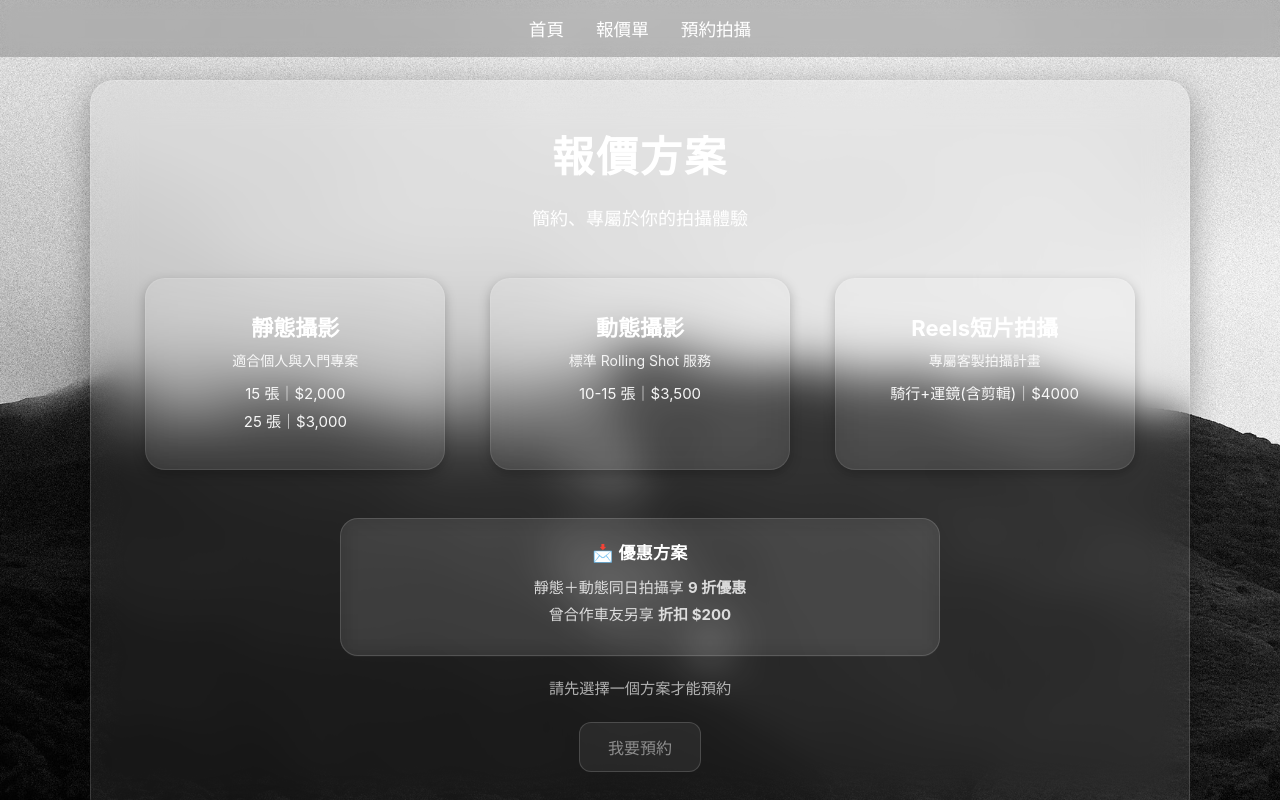
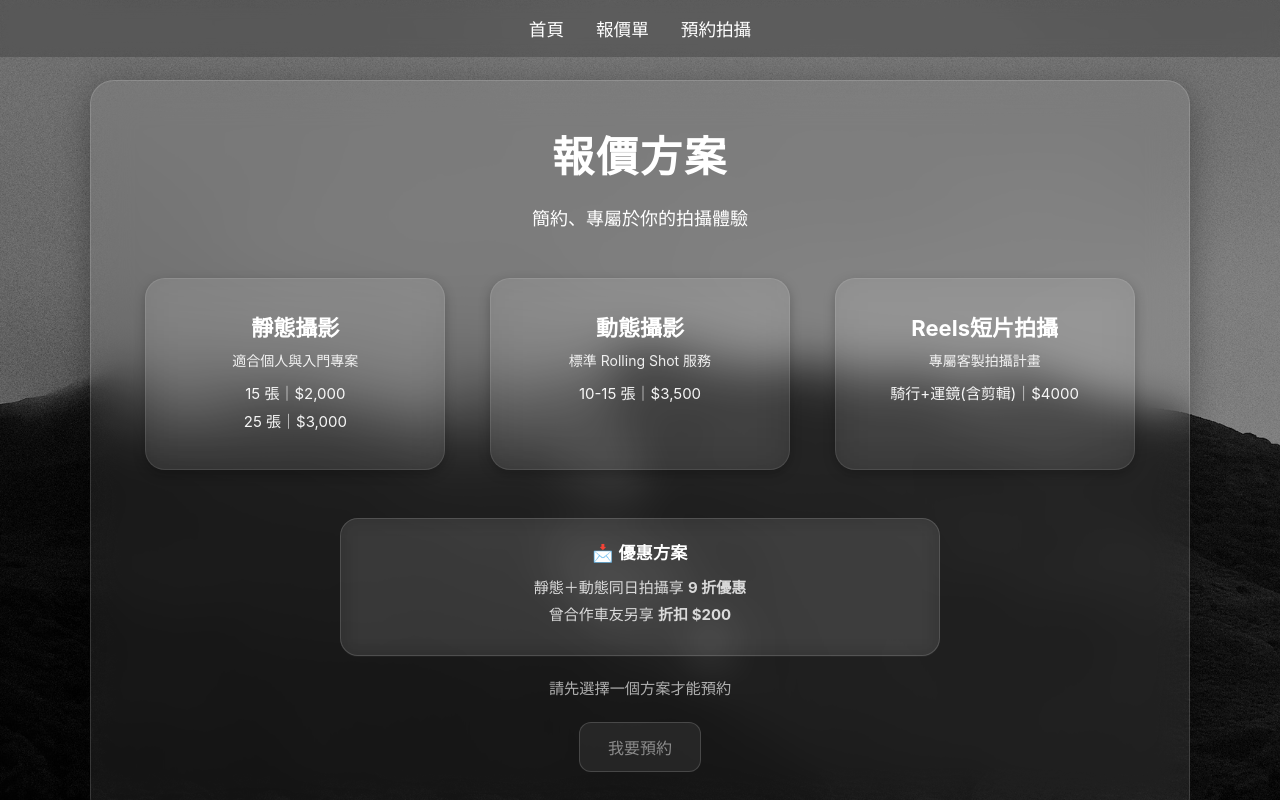
Before and after one commit to wrxsti12/12xPhotography, a Vue app: page /quotation in a window 1280 px wide. Built offline with nearby package versions, Linux system fonts and the light colour scheme.

Commit message:
New Edit

```diff
--- a/src/views/Contact.vue
+++ b/src/views/Contact.vue
@@ -88,6 +88,7 @@
         <input type="hidden" name="shoot_full_time" :value="shootFullTime" />
         <input v-if="selectedPlan" type="hidden" name="plan" :value="selectedPlan" />
 
+
         <button
           type="submit"
           class="submit-btn"
@@ -96,13 +97,16 @@
           data-aos-delay="800"
         >
           <span v-if="!isSubmitting">提交預約</span>
-          <span v-else>送出中...</span>
+          <span v-else>已送出✅</span>
         </button>
 
         <!-- 成功訊息（按下提交後立即顯示） -->
-        <div v-if="done" class="status-message success pinned">
-          ✅ 預約完成！我們已收到您的預約，會盡快與您聯絡確認時間。
-        </div>
+        <div v-if="done" class="status-message success pinned"
+     style="display: flex; justify-content: center; align-items: center; text-align: center; padding: 10px; height: 60px;">
+  ✅ 預約完成！已收到您的預約，會盡快與您聯絡確認時間。
+</div>
+
+
 
         <!-- 仍保留一般的狀態訊息（開發用） -->
         <div v-if="statusMessage && !done" class="status-message" :class="statusType">
@@ -125,7 +129,7 @@ import Datepicker from '@vuepic/vue-datepicker'
 /* ---------- state ---------- */
 const form = ref(null)
 const isSubmitting = ref(false)
-const done = ref(false)               // 按下提交後立即變 true，顯示「預約完成」
+const done = ref(false)
 const userName = ref('')
 const userIG = ref('')
 const userNote = ref('')
@@ -135,8 +139,8 @@ const shootClock = ref('')
 const selectedDate = ref(null)  // Datepicker 綁定
 const route = useRoute()
 const selectedPlan = ref('')
-const statusMessage = ref('')   // 開發/錯誤顯示（但不會在成功時覆蓋）
-const statusType = ref('')      // 'error' 等
+const statusMessage = ref('')
+const statusType = ref('')
 
 /* ---------- IG 驗證 ---------- */
 const isValidIG = ref(true)
@@ -185,18 +189,18 @@ function disableWeekdays(date) {
   return day !== 6 && day !== 0
 }
 
-/* ---------- 顯示時間文字 ---------- */
+/* ---------- 顯示完整時間 ---------- */
 const shootFullTime = computed(() => {
   if (!shootDate.value || !shootClock.value) return ''
   const [year, month, day] = shootDate.value.split('-')
   return `${year}年${month}月${day}日 ${shootClock.value}`
 })
 
-/* ---------- 送出行為（樂觀 UI） ---------- */
+/* ---------- 送出行為 ---------- */
 async function sendEmail() {
   if (isSubmitting.value) return
 
-  // 基本驗證
+  // 驗證
   handleIGInput()
   if (!isValidIG.value) {
     statusMessage.value = '請輸入正確的 IG 名稱'
@@ -209,51 +213,52 @@ async function sendEmail() {
     return
   }
 
-  // 立刻切換為已提交狀態（樂觀 UI）
+  // 樂觀 UI
   isSubmitting.value = true
   done.value = true
   statusMessage.value = ''
   statusType.value = ''
 
-  // 非阻塞的後端嘗試（失敗僅記錄於 console）
-  // 注意：這裡仍會執行 await，但任何錯誤僅做 console.error，不會影響前端顯示
   try {
-    // 確保隱藏欄位同步
-    const fullTimeInput = form.value.querySelector('input[name="shoot_full_time"]')
-    if (fullTimeInput) fullTimeInput.value = shootFullTime.value
+    // 同步隱藏欄位，只保留 shoot_full_time 給 EmailJS
+    if (form.value) {
+      const fullTimeInput = form.value.querySelector('input[name="shoot_full_time"]')
+      if (fullTimeInput) {
+        fullTimeInput.setAttribute('value', shootFullTime.value)
+        fullTimeInput.value = shootFullTime.value
+      }
 
-    // 1) 發送 EmailJS（若失敗會被 catch，但不改 UI）
+      // Plan 欄位同步
+      const planInput = form.value.querySelector('input[name="plan"]')
+      if (planInput && selectedPlan.value) {
+        planInput.setAttribute('value', selectedPlan.value)
+        planInput.value = selectedPlan.value
+      }
+    }
+
+    // 發送 EmailJS
     await emailjs.sendForm('service_sutp5s9', 'template_gw85rci', form.value, '3DH3YZGxSTMbs0gwQ')
 
-    // 2) 嘗試寫入 Supabase（若失敗只 log）
+    // 寫入 Supabase
     const { error } = await supabase.from('reservations').insert([
       {
         user_name: userName.value,
         user_ig: userIG.value,
         shoot_type: shootType.value,
-        shoot_date: shootDate.value,
+        shoot_date: shootDate.value,       // YYYY-MM-DD 存資料庫
         shoot_clock: shootClock.value,
         message: userNote.value,
         plan: selectedPlan.value,
-        shoot_full_time: shootFullTime.value
+        shoot_full_time: shootFullTime.value  // 完整日期 + 時段
       }
     ])
-
-    if (error) {
-      // 僅在 console 顯示錯誤，前端仍維持成功顯示
-      console.error('[DB 寫入失敗]', error)
-      // 可選：你也可以把錯誤發到某個管理用 webhook 或紀錄表，這裡示範只記錄
-    } else {
-      console.log('[DB 寫入成功]')
-    }
+    if (error) console.error('[DB 寫入失敗]', error)
+    else console.log('[DB 寫入成功]')
   } catch (err) {
-    // 任何發信或寫入過程中的 Exception 都只記錄於 console
     console.error('[送出過程錯誤]', err)
   } finally {
-    // 保持已提交樣式，但解除按鈕 disabled（或保留 disabled 視需求）
-    // 這裡我們保留按鈕 disabled，避免重複提交
+    // 保留按鈕 disabled
     isSubmitting.value = true
-    // 若你希望使用者能再次送出（例如送出失敗時），把上面改為 false 即可
   }
 }
 
@@ -288,6 +293,9 @@ onMounted(() => {
   }
 })
 </script>
+
+
+
 
 <style scoped>
 .contact {
--- a/src/views/Quotation.vue
+++ b/src/views/Quotation.vue
@@ -116,7 +116,9 @@ function goToContactWithPlan() {
 
 
 <style scoped>
+/* ---------- 容器與背景（加 overlay） ---------- */
 .quotation {
+  position: relative; /* 為 ::before overlay 準備定位上下文 */
   width: 100vw;
   min-height: 100vh;
   height: auto;
@@ -131,10 +133,30 @@ function goToContactWithPlan() {
   overflow-y: auto;
   -webkit-overflow-scrolling: touch;
   margin: 0;
+  /* 若你是用 inline style 綁 background-image (:style)，overlay 仍會套用 */
 }
 
+/* 深色 overlay：預設桌機/平板用 55% 深度 */
+.quotation::before {
+  content: "";
+  position: absolute;
+  inset: 0;
+  background: linear-gradient(180deg, rgba(0,0,0,0.58) 0%, rgba(0,0,0,0.52) 40%, rgba(0,0,0,0.46) 100%);
+  z-index: 1;
+  pointer-events: none;
+}
 
+/* 手機裝置使用更深的遮罩，避免背景干擾文字 */
+@media (max-width: 480px) {
+  .quotation::before {
+    background: linear-gradient(180deg, rgba(0,0,0,0.76) 0%, rgba(0,0,0,0.72) 40%, rgba(0,0,0,0.66) 100%);
+  }
+}
+
+/* 保證內容在 overlay 之上（z-index 管理） */
 .glass-card {
+  position: relative;
+  z-index: 2;
   max-width: 1100px;
   width: 100%;
   padding: 48px;
@@ -153,8 +175,7 @@ function goToContactWithPlan() {
   overflow: visible;
 }
 
-
-
+/* ---------- 文字與標題 ---------- */
 .main-title {
   font-size: 42px;
   margin-bottom: 16px;
@@ -167,6 +188,7 @@ function goToContactWithPlan() {
   opacity: 0.85;
 }
 
+/* ---------- 價格格子 ---------- */
 .price-grid {
   display: grid;
   grid-template-columns: repeat(auto-fit, minmax(240px, 1fr));
@@ -176,13 +198,12 @@ function goToContactWithPlan() {
   box-sizing: border-box;
 }
 
-
-
-
+/* ---------- 單卡（保持玻璃感，同時在 overlay 之上） ---------- */
 .price-box {
   position: relative;
-  width: 100%; /* ✅ 手機不強制固定寬度 */
-  max-width: 300px; /* ✅ 保持桌機一致外觀 */
+  z-index: 3; /* 高於 .glass-card，避免被其他元素覆蓋 */
+  width: 100%; /* 手機不強制固定寬度 */
+  max-width: 300px; /* 保持桌機一致外觀 */
   margin: 0 auto;
   background: rgba(255, 255, 255, 0.07);
   border-radius: 20px;
@@ -194,9 +215,8 @@ function goToContactWithPlan() {
               0 4px 12px rgba(0, 0, 0, 0.25);
   transform: scale(1);
   text-align: center;
+  color: #fff;
 }
-
-
 
 .price-box:hover {
   transform: scale(1.04);
@@ -205,15 +225,15 @@ function goToContactWithPlan() {
   background: rgba(255, 255, 255, 0.12);
 }
 
-
 .price-box.selected {
   transform: scale(1.05);
   border: 2px solid #00ffc8;
   background: rgba(0, 255, 200, 0.08);
   box-shadow: 0 0 20px rgba(0, 255, 200, 0.3);
-  z-index: 2;
+  z-index: 4;
 }
 
+/* 勾勾圖示 */
 .checkmark {
   position: absolute;
   top: 14px;
@@ -259,6 +279,7 @@ function goToContactWithPlan() {
   font-weight: bold;
 }
 
+/* CTA 按鈕 */
 .cta-button {
   padding: 12px 28px;
   background-color: #ffffff22;
@@ -281,6 +302,7 @@ function goToContactWithPlan() {
   cursor: not-allowed;
 }
 
+/* 小提示文字 */
 .tip-text {
   font-size: 0.95rem;
   margin-top: -12px;
@@ -308,6 +330,7 @@ function goToContactWithPlan() {
   }
 }
 
+/* Bonus 盒（不可點） */
 .price-box.bonus {
   cursor: default;
   background: rgba(255, 255, 255, 0.06);
@@ -327,6 +350,7 @@ function goToContactWithPlan() {
   color: rgba(255, 255, 255, 0.75);
 }
 
+/* Bonus 區塊樣式 */
 .bonus-note {
   margin-top: 48px;
   margin-bottom: 32px;
@@ -359,6 +383,7 @@ function goToContactWithPlan() {
   margin-bottom: 8px;
 }
 
+/* 價格項目列 */
 .price-lines {
   list-style: none;
   padding: 0;
@@ -373,6 +398,7 @@ function goToContactWithPlan() {
   margin: 4px 0;
 }
 
+/* ---------- 行動響應 ---------- */
 @media (max-width: 480px) {
   .glass-card {
     padding: 24px 16px;
@@ -383,16 +409,16 @@ function goToContactWithPlan() {
   .quotation {
     padding: 24px 16px;
     overflow-y: auto;
-    height: 100vh; /* ✅ 讓整個頁面可滾動顯示底部按鈕 */
+    height: 100vh; /* 讓整個頁面可滾動顯示底部按鈕 */
   }
 
   .cta-button {
-  display: block;
-  width: 100%;
-  margin: 1.5rem auto 0;
-  position: relative;
-  z-index: 2;
-}
+    display: block;
+    width: 100%;
+    margin: 1.5rem auto 0;
+    position: relative;
+    z-index: 3;
+  }
 
   .bonus-note {
     font-size: 14px;
@@ -407,7 +433,18 @@ function goToContactWithPlan() {
   .price-box h3 {
     font-size: 16px;
   }
+
+  /* 手機上進一步確保文字對比（若需要，啟用） */
+  .price-box {
+    background: rgba(255, 255, 255, 0.06);
+  }
 }
 
-
+/* 可選：如果你希望在特定斷點使用更淺或更深 overlay，可在這裡新增 media query */
+@media (min-width: 1200px) {
+  /* 桌機可視需求微調 */
+  .quotation::before {
+    background: linear-gradient(180deg, rgba(0,0,0,0.50) 0%, rgba(0,0,0,0.46) 40%, rgba(0,0,0,0.42) 100%);
+  }
+}
 </style>
```
